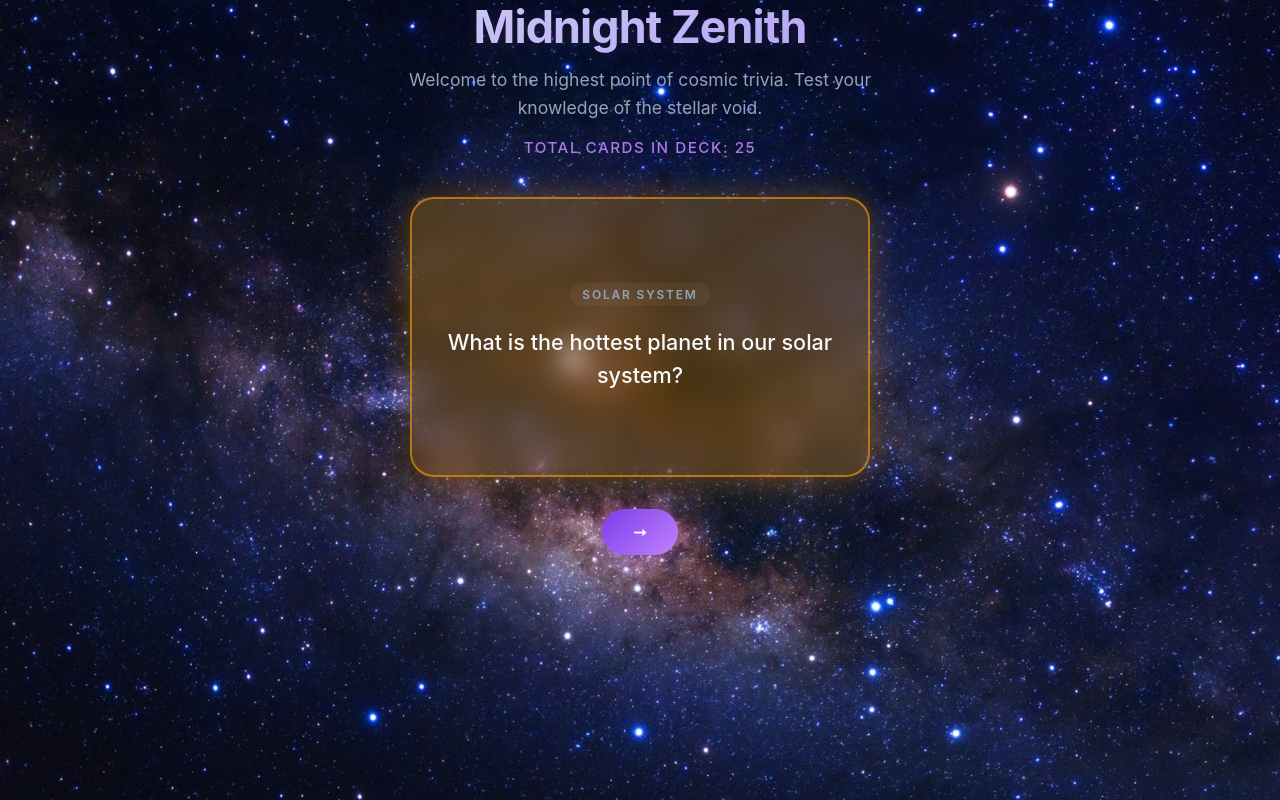
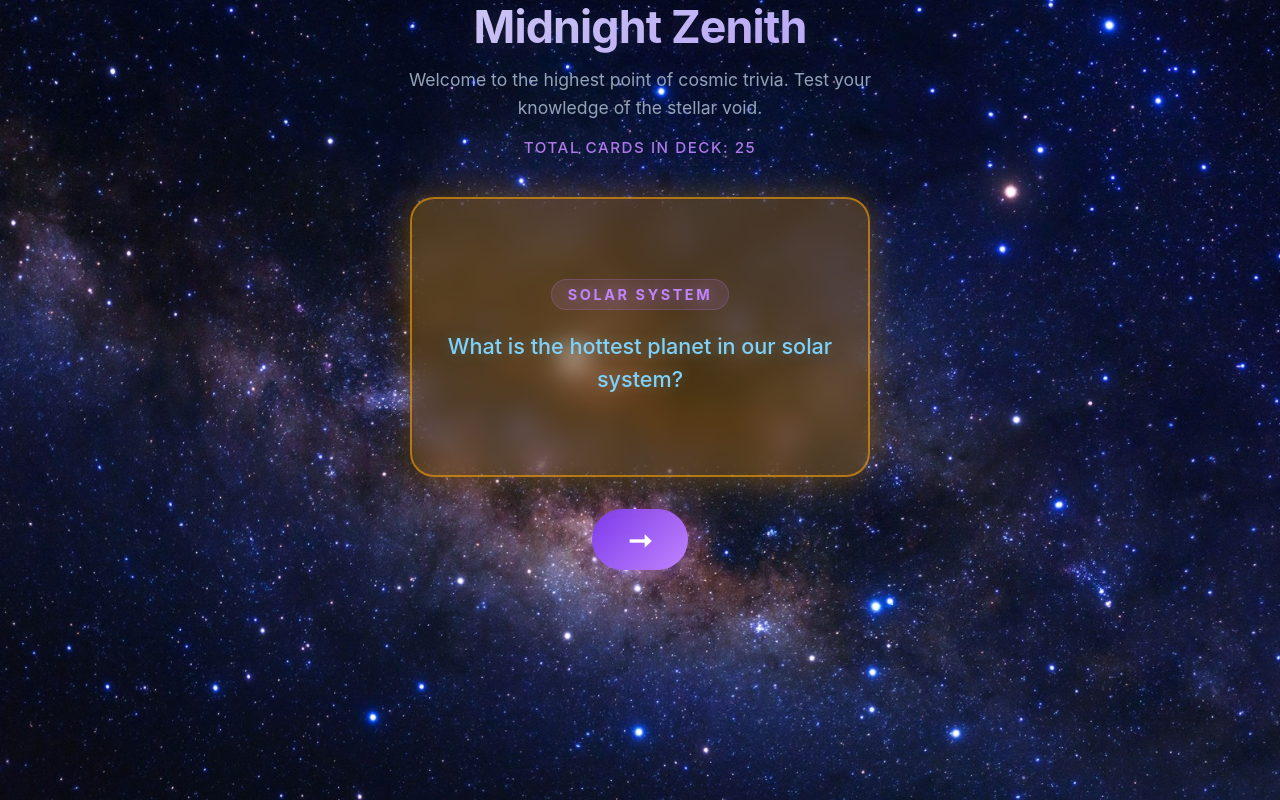
Before and after one commit to zxahamza20/Midnight-Zenith, a React (Vite) app: page / in a window 1280 px wide. Built offline with nearby package versions, Linux system fonts and the light colour scheme.

Commit message:
Made the category inside the cards more prominent, the arrow in the next button a little larger, the answers in the cards all light purple and questions in the cards all light blue

```diff
--- a/src/App.css
+++ b/src/App.css
@@ -65,20 +65,21 @@ body {
   background: linear-gradient(135deg, #7C3AED 0%, #C084FC 100%);
   color: #FFFFFF;
   border: none;
-  padding: 14px 32px;
-  font-size: 1rem;
+  padding: 16px 36px;
+  font-size: 1.8rem;
   font-weight: 600;
   border-radius: 50px;
   cursor: pointer;
+  line-height: 1;
   box-shadow: 0 4px 20px rgba(124, 58, 237, 0.3);
   transition: all 0.3s ease;
 }
 
-.next-btn:hover {
+.next-button:hover {
   transform: translateY(-2px);
   box-shadow: 0 6px 24px rgba(192, 132, 252, 0.5);
 }
 
-.next-btn:active {
+.next-button:active {
   transform: translateY(0);
 }
--- a/src/components/Card.css
+++ b/src/components/Card.css
@@ -48,31 +48,35 @@
 }
 
 .category-tag {
-  font-size: 0.75rem;
-  font-weight: 600;
+  font-size: 0.9rem;
+  font-weight: 700;
   text-transform: uppercase;
-  letter-spacing: 0.15em;
-  color: #94A3B8;
+  letter-spacing: 0.18em;
+  color: #C084FC;
   display: inline-block;
   margin-bottom: 20px;
-  background: rgba(255, 255, 255, 0.05);
-  padding: 4px 12px;
+  background: rgba(192, 132, 252, 0.12);
+  padding: 6px 16px;
   border-radius: 20px;
+  border: 1px solid rgba(192, 132, 252, 0.2);
+  text-shadow: 0 0 12px rgba(192, 132, 252, 0.4);
 }
 
 .question-text {
   font-size: 1.35rem;
   font-weight: 500;
   line-height: 1.5;
-  color: #F8FAFC;
+  color: #7DD3FC;
   margin: 0;
+  text-shadow: 0 0 15px rgba(125, 211, 252, 0.3);
 }
 
 .answer-text {
   font-size: 1.5rem;
   font-weight: 600;
   line-height: 1.4;
-  color: #F59E0B;
+  color: #D8B4FE;
+  text-shadow: 0 0 15px rgba(216, 180, 254, 0.3);
   animation: fadeInAnswer 0.35s ease-out;
 }
 
```
